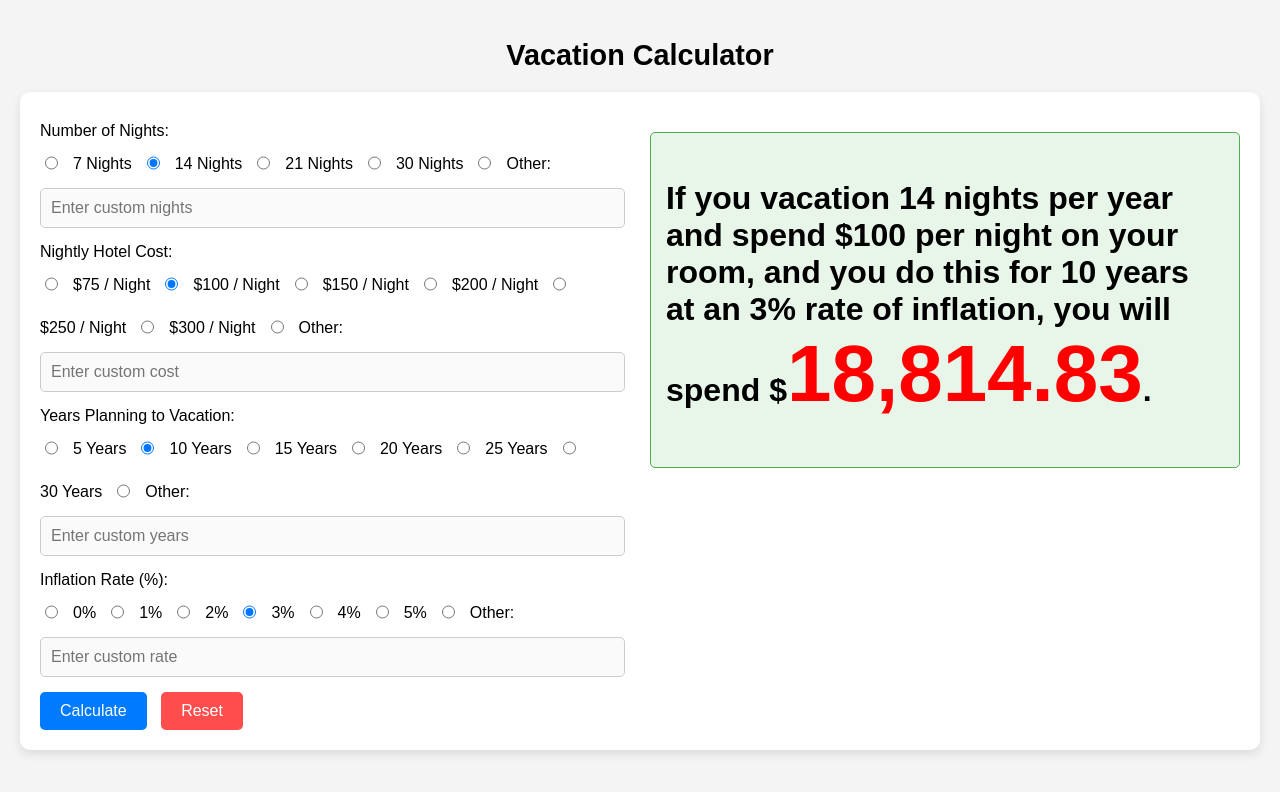
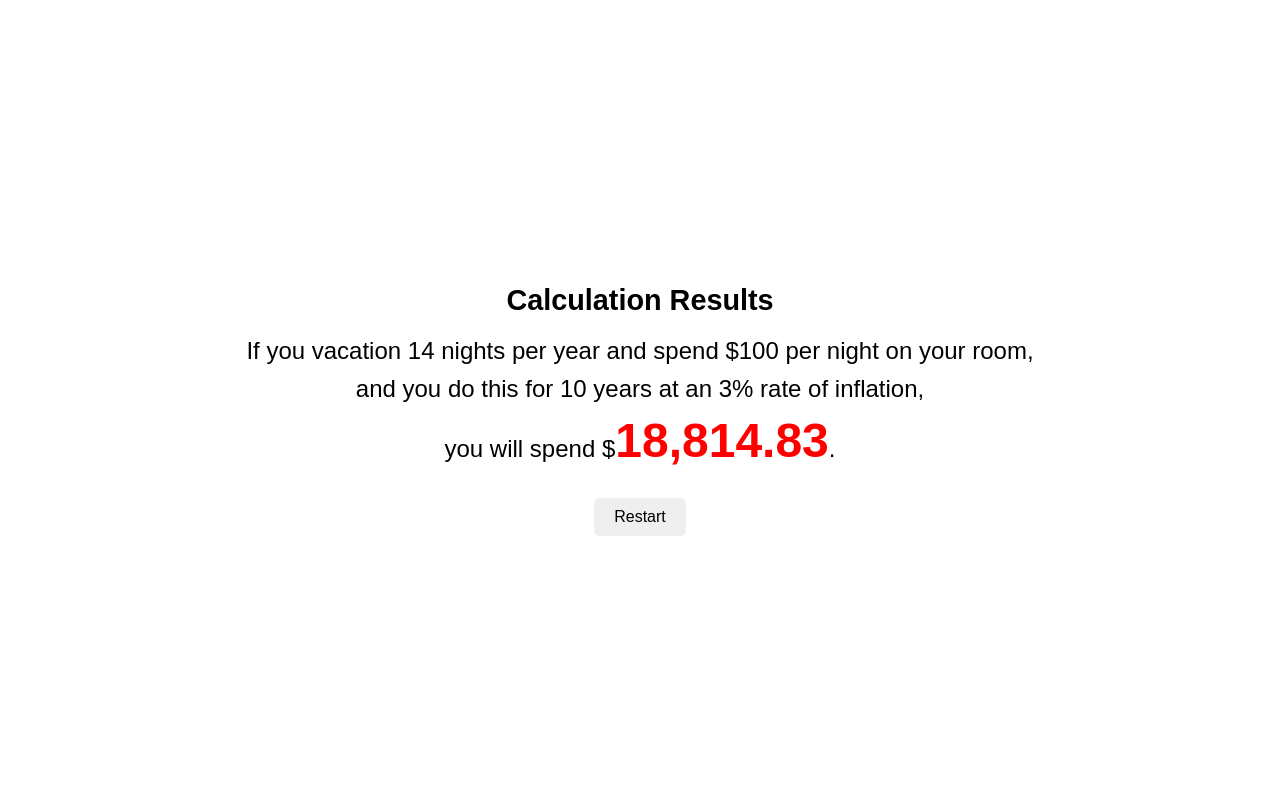
Before and after one commit to Graphicassassin520/New-Powerpoint-Calculator, a plain HTML site: page index.html in a window 1280 px wide. Both pictures are taken after a click on the button "Calculate". Drawn offline with Linux system fonts and the light colour scheme.

Commit message:
Update index.html

```diff
--- a/index.html
+++ b/index.html
@@ -8,27 +8,36 @@
     body {
       font-family: Arial, sans-serif;
       margin: 0;
-      padding: 20px;
+      padding: 0;
       box-sizing: border-box;
       background-color: #f4f4f4;
+      height: 100vh;
+      overflow: hidden;
     }
 
-    .container {
+    .screen {
+      width: 100%;
+      height: 100%;
       display: flex;
-      flex-direction: row;
-      justify-content: space-between;
-      max-width: 1200px;
-      margin: auto;
+      flex-direction: column;
+      justify-content: center;
+      align-items: center;
+      position: absolute;
+      top: 0;
+      left: 0;
       background: white;
-      padding: 20px;
-      border-radius: 10px;
-      box-shadow: 0 4px 10px rgba(0, 0, 0, 0.1);
-      gap: 20px;
+      opacity: 1;
+      transition: opacity 0.5s ease-in-out;
     }
 
-    .input-section, .result-section {
-      flex: 1;
-      min-width: 300px;
+    .hidden {
+      opacity: 0;
+      pointer-events: none;
+    }
+
+    .input-section {
+      width: 90%;
+      max-width: 600px;
     }
 
     h1 {
@@ -55,7 +64,7 @@
     }
 
     input[type="number"] {
-      width: calc(100% - 10px);
+      width: 100%;
       padding: 10px;
       font-size: 1rem;
       border: 1px solid #ccc;
@@ -68,6 +77,7 @@
       border: none;
       border-radius: 5px;
       cursor: pointer;
+      margin-top: 20px;
     }
 
     .calculate {
@@ -75,48 +85,37 @@
       color: white;
     }
 
-    .reset {
-      background-color: #ff4d4d;
-      color: white;
-      margin-left: 10px;
+    .result-screen {
+      text-align: center;
     }
 
     .result {
+      font-size: 1.5rem;
       margin-top: 20px;
-      padding: 15px;
-      background: #e8f5e9;
-      border: 1px solid #4caf50;
-      border-radius: 5px;
-      font-size: 2rem; /* Triple the original size */
-      display: none;
+    }
+
+    .result p {
+      margin: 10px 0;
     }
 
     .result #total-cost {
-      font-size: 5rem; /* Five times the original size */
+      font-size: 3rem;
       color: red;
       font-weight: bold;
     }
 
     @media (max-width: 768px) {
-      .container {
-        flex-direction: column;
-      }
-
-      .input-section, .result-section {
-        min-width: 100%;
-      }
-
-      button {
-        margin: 10px 0;
+      .input-section {
+        width: 100%;
+        padding: 0 20px;
       }
     }
   </style>
 </head>
 <body>
+  <div id="screen1" class="screen">
+    <div class="input-section">
       <h1>Vacation Calculator</h1>
-  <div class="container">
-    <!-- Input Section -->
-    <div class="input-section">
       <label>Number of Nights:</label>
       <div class="option-group">
         <input type="radio" name="nights" value="7" id="nights-7"><label for="nights-7">7 Nights</label>
@@ -163,15 +162,19 @@
         <input type="number" id="inflation-other-input" placeholder="Enter custom rate" disabled>
       </div>
 
-      <button class="calculate" onclick="calculate()">Calculate</button>
-      <button class="reset" onclick="reset()">Reset</button>
+      <button class="calculate" onclick="transitionToResults()">Calculate</button>
+    </div>
   </div>
 
-    <!-- Result Section -->
-    <div class="result-section">
-      <div class="result" id="result">
-        <p><strong>If you vacation <span id="summary-nights">14</span> nights per year and spend $<span id="summary-cost">100</span> per night on your room, and you do this for <span id="summary-years">10</span> years at an <span id="summary-inflation">3%</span> rate of inflation, you will spend $<span id="total-cost">0.00</span>.</strong></p>
+  <div id="screen2" class="screen hidden">
+    <div class="result-screen">
+      <h1>Calculation Results</h1>
+      <div class="result">
+        <p>If you vacation <span id="summary-nights">14</span> nights per year and spend $<span id="summary-cost">100</span> per night on your room,</p>
+        <p>and you do this for <span id="summary-years">10</span> years at an <span id="summary-inflation">3%</span> rate of inflation,</p>
+        <p>you will spend $<span id="total-cost">0.00</span>.</p>
       </div>
+      <button onclick="restart()">Restart</button>
     </div>
   </div>
 
@@ -182,7 +185,6 @@
       const years = document.querySelector('input[name="years"]:checked').value || document.getElementById('years-other-input').value;
       const inflation = document.querySelector('input[name="inflation"]:checked').value || document.getElementById('inflation-other-input').value;
 
-      if (nights && cost && years && inflation !== undefined) {
       let total = nights * cost * years;
       if (inflation > 0) {
         total *= Math.pow(1 + inflation / 100, years);
@@ -192,22 +194,23 @@
       document.getElementById('summary-cost').textContent = cost;
       document.getElementById('summary-years').textContent = years;
       document.getElementById('summary-inflation').textContent = inflation + '%';
-
       document.getElementById('total-cost').textContent = total.toLocaleString('en-US', {
         minimumFractionDigits: 2,
         maximumFractionDigits: 2,
       });
-
-        document.getElementById('result').style.display = 'block';
-      } else {
-        alert('Please select or enter valid values for all fields.');
-      }
     }
 
-    function reset() {
+    function transitionToResults() {
+      calculate();
+      document.getElementById('screen1').classList.add('hidden');
+      document.getElementById('screen2').classList.remove('hidden');
+    }
+
+    function restart() {
+      document.getElementById('screen2').classList.add('hidden');
+      document.getElementById('screen1').classList.remove('hidden');
       document.querySelectorAll('input[type="radio"]').forEach(input => input.checked = false);
       document.querySelectorAll('input[type="number"]').forEach(input => input.value = '');
-      document.getElementById('result').style.display = 'none';
     }
 
     document.querySelectorAll('input[type="radio"]').forEach(radio => {
```
Lines whose indentation alone changed are shown as unchanged.
